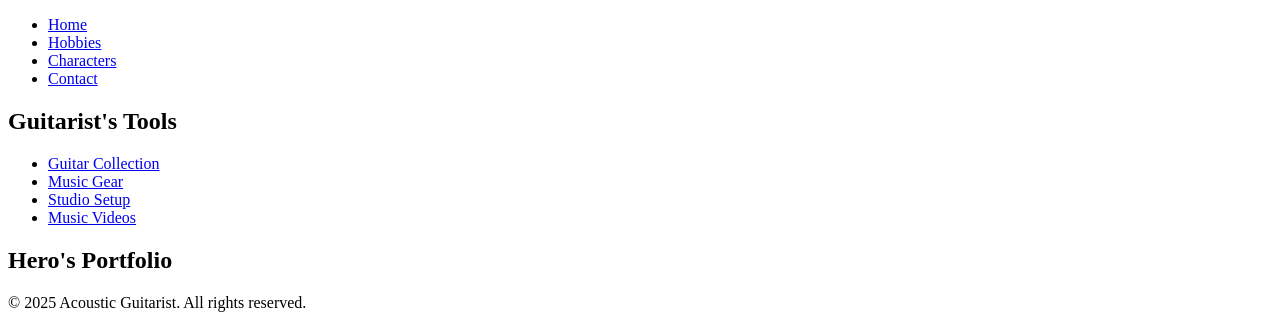
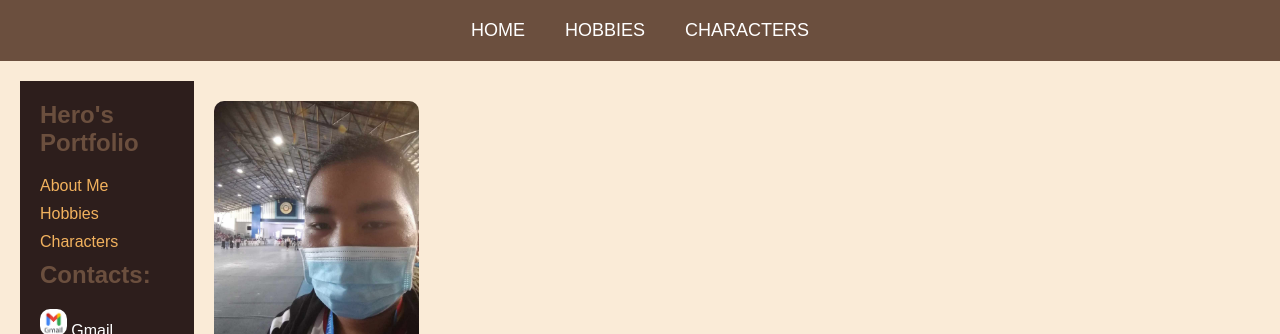
Before and after one commit to GaufoHero/GaufoHero.github.io, a plain HTML site: page index.html in a window 1280 px wide. Shown: the top 334 px of the page. Drawn offline with Linux system fonts and the light colour scheme.

Commit message:
Initial Commit

```diff
--- a/Styles/about.css
+++ b/Styles/about.css
@@ -0,0 +1,112 @@
+* {
+    margin: 0;
+    padding: 0;
+    box-sizing: border-box;
+}
+
+body {
+    font-family: Arial, sans-serif;
+    background-color: #f7f7f7;
+    color: #333;
+    background-color: antiquewhite;
+}
+
+header {
+    background-color: #6b4f3e; /* Acoustic guitar wood color */
+    color: white;
+    padding: 20px;
+}
+
+nav h2 {
+    overflow-x: hidden;
+}
+
+nav ul {
+    display: flex;
+    justify-content: center;
+    list-style-type: none;
+}
+
+nav ul li {
+    margin: 0 20px;
+}
+
+nav ul li a {
+    color: white;
+    text-decoration: none;
+    font-size: 18px;
+    text-transform: uppercase;
+}
+
+nav ul li a:hover {
+    color: #f2b25e; /* Light golden color */
+}
+
+.container {
+    display: flex;
+    padding: 20px;
+}
+
+.sidebar {
+    width: 200px;
+    background-color: #2d1e1c; /* Darker guitar wood color */
+    color: white;
+    padding: 20px;
+    position: sticky;
+    height: 35rem;
+
+}
+
+.sidebar h2 {
+    font-size: 24px;
+    margin-bottom: 20px;
+}
+
+.sidebar ul {
+    list-style-type: none;
+}
+
+.sidebar ul li {
+    margin: 10px 0;
+}
+
+.sidebar ul li a {
+    color: #f2b25e;
+    text-decoration: none;
+}
+
+.sidebar ul li a:hover {
+    color: white;
+}
+
+main {
+    flex-grow: 1;
+    padding: 50px;
+}
+
+
+.about, .course {
+    background-color: rgb(255, 232, 202);
+    border: outset;
+    width: 70%;
+    max-width: 70%;
+    padding: 10px;
+}
+
+
+
+
+ h2, h3{
+    color: #6b4f3e;
+}
+
+footer {
+    background-color: #6b4f3e;
+    color: white;
+    text-align: center;
+    padding: 10px;
+    position: fixed;
+    margin-bottom: 0;
+    width: 100%;
+    bottom: 0;
+}
--- a/Styles/characters.css
+++ b/Styles/characters.css
@@ -0,0 +1,113 @@
+* {
+    margin: 0;
+    padding: 0;
+    box-sizing: border-box;
+}
+
+body {
+    font-family: Arial, sans-serif;
+    background-color: #f7f7f7;
+    color: #333;
+    background-color: antiquewhite;
+}
+
+header {
+    background-color: #6b4f3e; /* Acoustic guitar wood color */
+    color: white;
+    padding: 20px 0;
+}
+
+nav ul {
+    display: flex;
+    justify-content: center;
+    list-style-type: none;
+}
+
+nav ul li {
+    margin: 0 20px;
+}
+
+nav ul li a {
+    color: white;
+    text-decoration: none;
+    font-size: 18px;
+    text-transform: uppercase;
+}
+
+nav ul li a:hover {
+    color: #f2b25e; /* Light golden color */
+}
+
+.container {
+    display: flex;
+    padding: 20px;
+}
+
+section {
+    display: grid;
+    grid-template-columns: repeat(3, 1fr);
+    gap: 20px;
+    max-height: calc(100vh - 100px);
+    overflow-y: scroll;
+    justify-items: center;
+    align-items: center;
+}
+
+
+main {
+    flex-grow: 1;
+    text-align: center;
+}
+
+section {
+    margin-bottom: 10px;
+}
+
+.Reimu{
+    background-color: rgb(255, 36, 36);
+}
+
+.Marisa {
+    background-color: yellow;
+}
+
+.Sakuya {
+    background-color: gray;
+}
+
+.Flandre {
+    background-color: rgb(169, 7, 7);
+}
+
+.Suwako {
+    background-color: green
+}
+
+.Youmu {
+    background-color: aqua;
+}
+
+img {
+    width: 250px;
+    height: 250px;
+    object-fit: cover;
+    border-radius: 10px;
+}
+
+
+
+ h2 {
+    color: #6b4f3e;
+    text-align: center;
+}
+
+footer {
+    background-color: #6b4f3e;
+    color: white;
+    text-align: center;
+    padding: 10px;
+    position: fixed;
+    margin-bottom: 0;
+    width: 100%;
+    bottom: 0;
+}
--- a/Styles/hobbies.css
+++ b/Styles/hobbies.css
@@ -0,0 +1,90 @@
+* {
+    margin: 0;
+    padding: 0;
+    box-sizing: border-box;
+}
+
+body {
+    font-family: Arial, sans-serif;
+    background-color: #f7f7f7;
+    color: #333;
+    background-color: antiquewhite;
+}
+
+header {
+    background-color: #6b4f3e; /* Acoustic guitar wood color */
+    color: white;
+    padding: 20px;
+}
+
+nav h2 {
+    overflow-x: hidden;
+}
+
+nav ul {
+    display: flex;
+    justify-content: center;
+    list-style-type: none;
+}
+
+nav ul li {
+    margin: 0 20px;
+}
+
+nav ul li a {
+    color: white;
+    text-decoration: none;
+    font-size: 18px;
+    text-transform: uppercase;
+}
+
+nav ul li a:hover {
+    color: #f2b25e; /* Light golden color */
+}
+
+.container {
+    display: flex;
+    padding: 20px;
+}
+
+section {
+    display: grid;
+    grid-template-columns: repeat(3, 1fr); /* Defines 3 equal-width columns */
+    gap: 10px; /* Reduces the gap between items (adjust this value as needed) */
+    max-height: calc(100vh - 100px); /* Limit the height of the section */
+    overflow-y: auto; /* Enable scrolling if content exceeds max height */
+    justify-items: center; /* Center the images horizontally in each grid cell */
+    align-items: center; /* Center the images vertically in each grid cell */
+}
+
+main {
+    flex-grow: 1;
+    text-align: center;
+}
+
+.guitar, .piano, .gaming, .cooking, .coding, .reading {
+    margin-bottom: 10px;
+}
+
+img {
+    width: 100%;
+    border-radius: 10px;
+}
+
+
+
+h1 {
+    color: #6b4f3e; /* Acoustic guitar wood color */
+    text-align: center;
+}
+
+footer {
+    background-color: #6b4f3e;
+    color: white;
+    text-align: center;
+    padding: 10px;
+    position: fixed;
+    margin-bottom: 0;
+    width: 100%;
+    bottom: 0;
+}
--- a/Styles/style.css
+++ b/Styles/style.css
@@ -0,0 +1,119 @@
+* {
+    margin: 0;
+    padding: 0;
+    box-sizing: border-box;
+}
+
+body {
+    font-family: Arial, sans-serif;
+    background-color: #f7f7f7;
+    color: #333;
+    background-color: antiquewhite;
+}
+
+header {
+    background-color: #6b4f3e; /* Acoustic guitar wood color */
+    color: white;
+    padding: 20px;
+}
+
+nav h2 {
+    overflow-x: hidden;
+}
+
+nav ul {
+    display: flex;
+    justify-content: center;
+    list-style-type: none;
+}
+
+nav ul li {
+    margin: 0 20px;
+}
+
+nav ul li a {
+    color: white;
+    text-decoration: none;
+    font-size: 18px;
+    text-transform: uppercase;
+}
+
+nav ul li a:hover {
+    color: #f2b25e; /* Light golden color */
+}
+
+.container {
+    display: flex;
+    padding: 20px;
+}
+
+.sidebar {
+    width: 200px;
+    background-color: #2d1e1c; /* Darker guitar wood color */
+    color: white;
+    padding: 20px;
+    position: sticky;
+    height: 35rem;
+
+}
+
+.sidebar h2 {
+    font-size: 24px;
+    margin-bottom: 20px;
+}
+
+.sidebar ul {
+    list-style-type: none;
+}
+
+.sidebar ul li {
+    margin: 10px 0;
+}
+
+.sidebar ul li a {
+    color: #f2b25e;
+    text-decoration: none;
+}
+
+.sidebar ul li a:hover {
+    color: white;
+}
+
+main {
+    flex-grow: 1;
+    padding: 20px;
+}
+
+.image {
+    display: block;
+}
+
+
+.intro{
+    margin: 0;
+    padding: 20px;
+    font-size: x-large;
+    color: white;
+    background-color: #2d1e1c;
+}
+
+
+img {
+    width: 20%;
+    border-radius: 10px;
+}
+
+
+ h2, h3{
+    color: #6b4f3e;
+}
+
+footer {
+    background-color: #6b4f3e;
+    color: white;
+    text-align: center;
+    padding: 10px;
+    position: absolute;
+    width: 100%;
+    bottom: 0;
+}
--- a/index.html
+++ b/index.html
@@ -9,42 +9,66 @@
 <body>
     <header>
         <nav>
+            <ul>
+                <li><a href="index.html">Home</a></li>
+                <li><a href="hobbies.html">Hobbies</a></li>
+                <li><a href="characters.html">Characters</a></li>
 
-            <ul>
-                <li><a href="#">Home</a></li>
-                <li><a href="#">Hobbies</a></li>
-                <li><a href="#">Characters</a></li>
-                <li><a href="#">Contact</a></li>
             </ul>
         </nav>
     </header>
 
     <div class="container">
         <aside class="sidebar">
-            <h2>Guitarist's Tools</h2>
+            <h2>Hero's Portfolio</h2>
             <ul>
-                <li><a href="#">Guitar Collection</a></li>
-                <li><a href="#">Music Gear</a></li>
-                <li><a href="#">Studio Setup</a></li>
-                <li><a href="#">Music Videos</a></li>
+                <li><a href="aboutme.html">About Me</a></li>
+                <li><a href="hobbies.html">Hobbies</a></li>
+                <li><a href="characters.html">Characters</a></li>
+                <h2>Contacts:</h2>
+
+                <div class="email">
+                    <img src="/Icons/Gmail.png">
+                    Gmail
+                </div>
+
+                <div class="facebook">
+                    <img src="/Icons/facebook.jpg">
+                    Facebook
+                </div>
+
+                <div class="discord">
+                    <img src="/Icons/discord.jpg">
+                    Discord
+                </div>
+
+                <div class="phone">
+                    <img src="/Icons/Phone.png">
+                    Number
+                </div>
+
+
             </ul>
         </aside>
 
         <main>
-            <section>
-
-                <h2>Hero's Portfolio</h2>
 
             </section>
 
-            <section>
-                <h2></h2>
+            <section class="image">
+                <div class="Me">
+                <img src="Image/Me.jpg">
+                </div>
+            <div class="intro">
+                <h1>Greetings, Welcome To My Portfolio!</h2>
+                </div>
             </section>
+
         </main>
     </div>
 
     <footer>
-        <p>&copy; 2025 Acoustic Guitarist. All rights reserved.</p>
+        <p>&copy; Hero's Portfolio. All rights reserved.</p>
     </footer>
 </body>
 </html>
```
Also changed, not shown: aboutme.html (+66 -0 lines), characters.html (+68 -0 lines), hobbies.html (+62 -0 lines).
